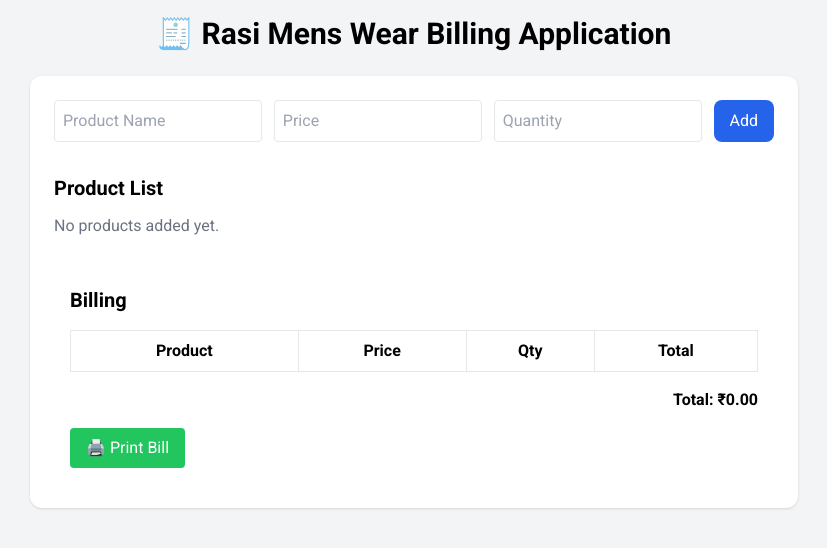
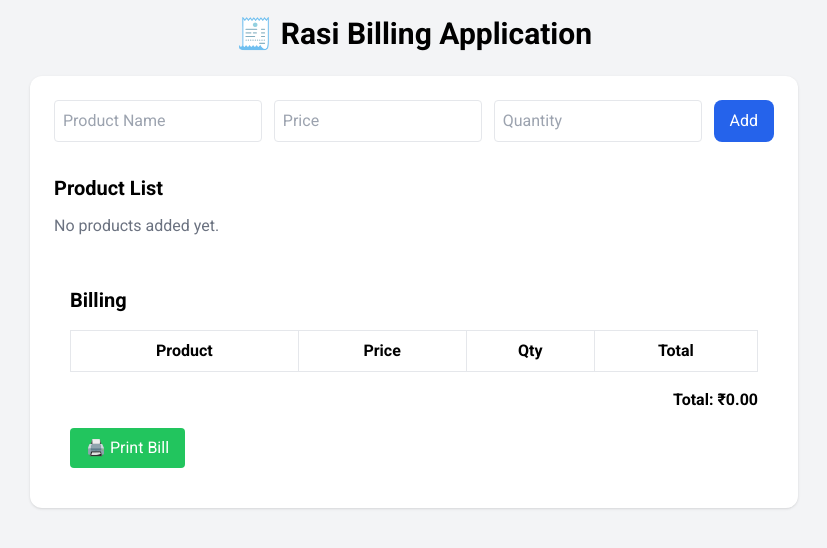
Before and after one commit to Mohammed-NavasKhan/codeconvert-mine, a React (Vite) app in the folder frontend/: page / in a window 1280 px wide. Shown: the top 548 px of the page, without its empty margins (226-1053 px from the left). Built offline with nearby package versions, Linux system fonts and the light colour scheme.

Commit message:
changes on name

```diff
--- a/frontend/index.html
+++ b/frontend/index.html
@@ -4,7 +4,7 @@
     <meta charset="UTF-8" />
     <link rel="icon" type="image/icon" href="/favicon.ico" />
     <meta name="viewport" content="width=device-width, initial-scale=1.0" />
-    <title>Rasi Fashion | Mens Wear</title>
+    <title>Rasi | Silks & Fashion</title>
   </head>
   <body>
     <div id="root"></div>
--- a/frontend/src/components/BillPDF.jsx
+++ b/frontend/src/components/BillPDF.jsx
@@ -13,7 +13,7 @@ const BillPDF = ({ selectedProducts, total, height }) => {
       height: height, // dynamic height
     },
     title: {
-      fontSize: 20,
+      fontSize: 30,
       textAlign: "center",
       marginBottom: 10,
       fontWeight: "bold",
@@ -48,7 +48,7 @@ const BillPDF = ({ selectedProducts, total, height }) => {
   return (
     <Document>
       <Page size={{ width: 226.77, height: height }} style={styles.page}>
-        <Text style={styles.title}>Rasi Mens Wear</Text>
+        <Text style={styles.title}>Rasi</Text>
 
         <View style={styles.table}>
           <View style={styles.tableRow}>
--- a/frontend/src/pages/BillingPage.jsx
+++ b/frontend/src/pages/BillingPage.jsx
@@ -9,7 +9,7 @@ function BillingPage() {
 
   return (
     <div className="min-h-screen bg-gray-100 p-4">
-      <h1 className="text-3xl font-bold text-center mb-6">🧾 Rasi Mens Wear Billing Application</h1>
+      <h1 className="text-3xl font-bold text-center mb-6">🧾 Rasi Billing Application</h1>
 
       <div className="max-w-3xl mx-auto bg-white p-6 rounded-xl shadow space-y-8">
         {/* Product selection section */}
```
